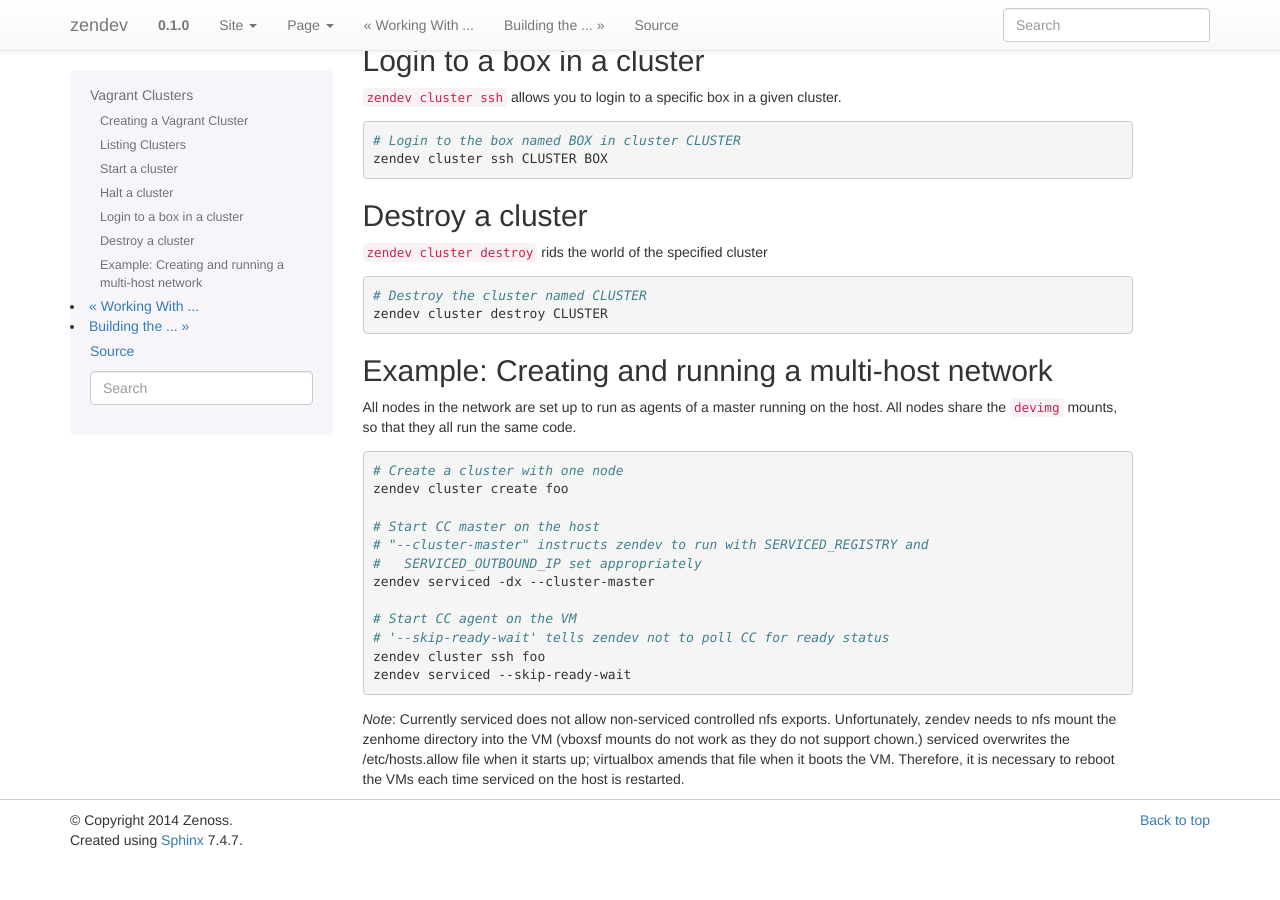
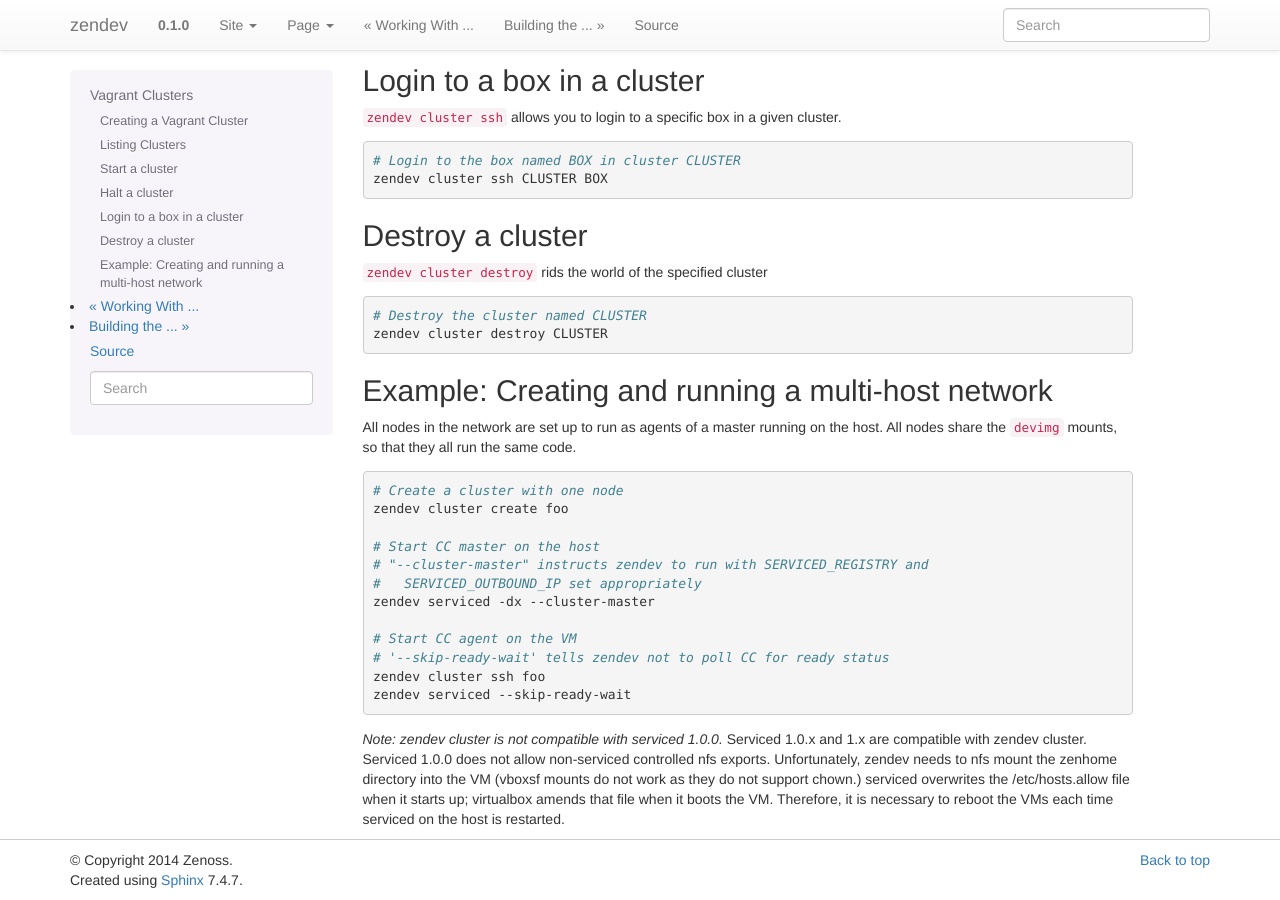
Before and after one commit to zenoss/zendev, a Sphinx documentation site: the page built from docs/cluster.rst, in a window 1280 px wide and 900 px high, scrolled down 1350 px. Built offline with Sphinx 7.4.7, drawn with Linux system fonts in a browser that asks for light colours; before the commit the page ends 2210 px from its top, so only the background shows below that; some of the changed text lies outside the part shown.

Commit message:
Update docs to reflect new box names
CC-1.0 and CC-1.x

```diff
--- a/docs/cluster.rst
+++ b/docs/cluster.rst
@@ -19,8 +19,9 @@
 to each box is specified by the ``memory`` option.  The number of cpus allocated to
 each box is specified by the ``cpus`` option.
 
-Acceptable box types are: ``ubuntu``, ``fedora``, ``controlplane``, and ``sourcebuild``.
-The default is ``ubuntu``.
+Acceptable box types are: ``CC-1.x``, ``CC-1.0``, and ``fedora``.
+The default is ``CC-1.x`` and is appropriate for serviced 1.x development.  ``CC-1.0``
+has the correct versions of go and docker installed for 1.0.x development.
 
 It is also possible to create one or more btrfs volumes on each vm.  The number of
 btrfs volumes is specified with the by the ``btrfs`` option.  The size of the btrfs
@@ -29,11 +30,11 @@
 
 .. code-block:: bash
 
-    # Create a new cluster named demo containing 5 ubuntu boxes
-    zendev cluster create --type ubuntu --count 5 demo
+    # Create a new cluster named demo containing 5 CC-1.0 boxes
+    zendev cluster create --type CC-1.0 --count 5 demo
 
-    # Create a new cluster of 3 ubuntu boxes named 4p with 2MB of RAM each
-    zendev cluster create --type ubuntu --count 3 --memory 2048 4p
+    # Create a new cluster of 3 CC-1.x boxes named 4p with 2MB of RAM each
+    zendev cluster create --count 3 --memory 2048 4p
 
 
 Listing Clusters
@@ -123,8 +124,9 @@
     zendev cluster ssh foo
     zendev serviced --skip-ready-wait
 
-*Note*:
-Currently serviced does not allow non-serviced controlled nfs exports.  Unfortunately,
+*Note: zendev cluster is not compatible with serviced 1.0.0.*
+Serviced 1.0.x and 1.x are compatible with zendev cluster.
+Serviced 1.0.0 does not allow non-serviced controlled nfs exports.  Unfortunately,
 zendev needs to nfs mount the zenhome directory into the VM (vboxsf mounts do not work
 as they do not support chown.)  serviced overwrites the /etc/hosts.allow file when it
 starts up; virtualbox amends that file when it boots the VM.  Therefore, it is necessary
```
Also changed, not shown: docs/packer.rst (+6 -6 lines).
